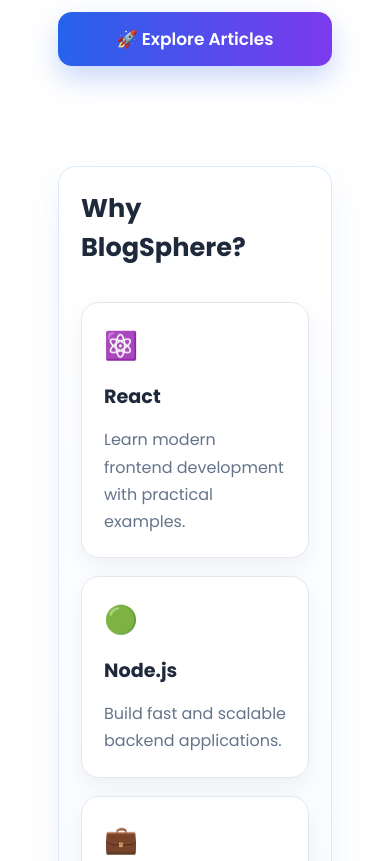
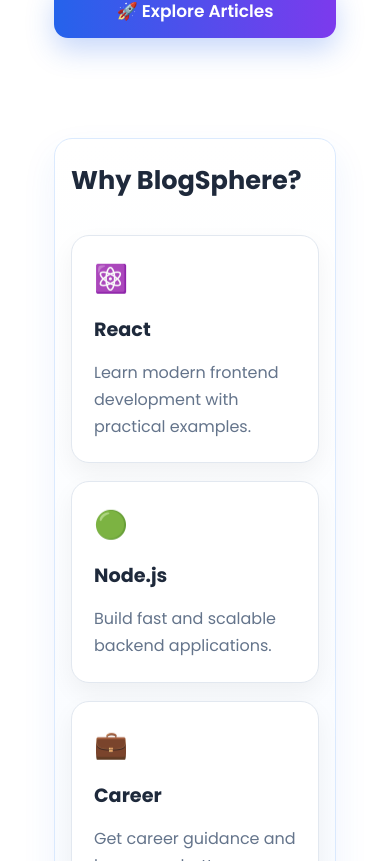
Before and after one commit to Anushka-git15/Article-Management, a React (Create React App) app in the folder my-blog-3/: page / in a window 390 px wide. Shown: the part 803-1664 px from the top of the page. Built offline with nearby package versions, Linux system fonts and the light colour scheme.

Commit message:
Adjust padding in HomePage CSS for responsiveness

```diff
--- a/my-blog-3/src/pages/HomePage.css
+++ b/my-blog-3/src/pages/HomePage.css
@@ -137,7 +137,8 @@
 @media (max-width: 768px) {
 
     .home-page{
-        padding:25px 18px 50px;
+        padding:25px 14px 50px;
+
     }
 
     .home-page h1{
@@ -167,7 +168,7 @@
 
     .home-highlight{
         margin-top:50px;
-        padding:22px;
+        padding:22px 16px;
         border-radius:18px;
     }
 
```
